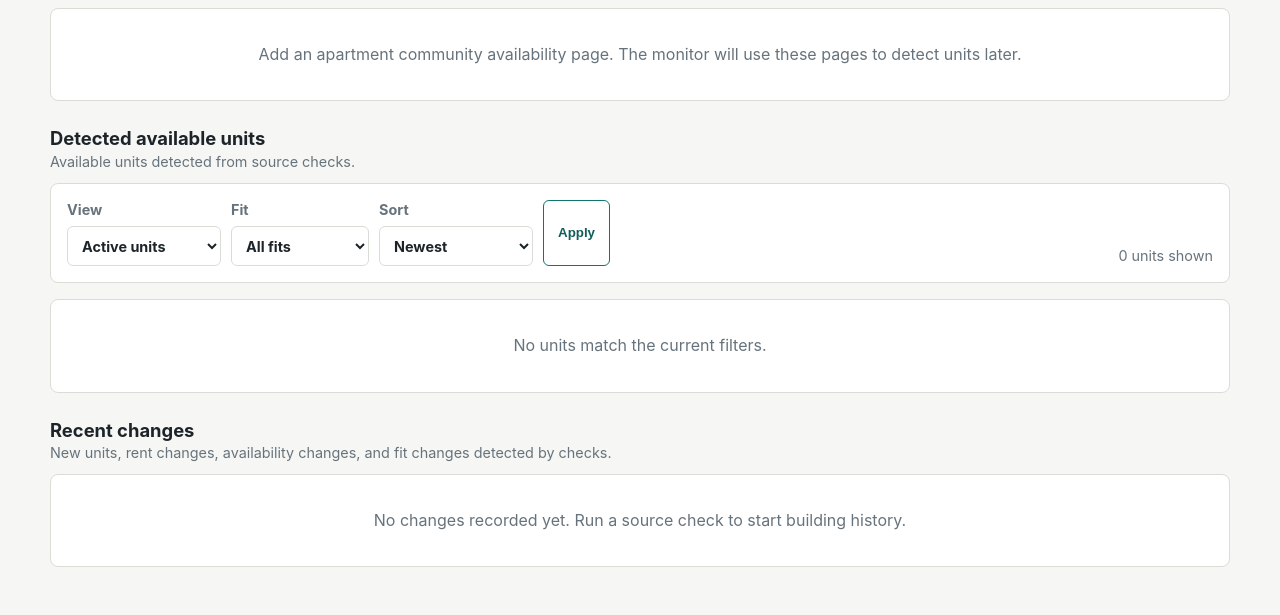
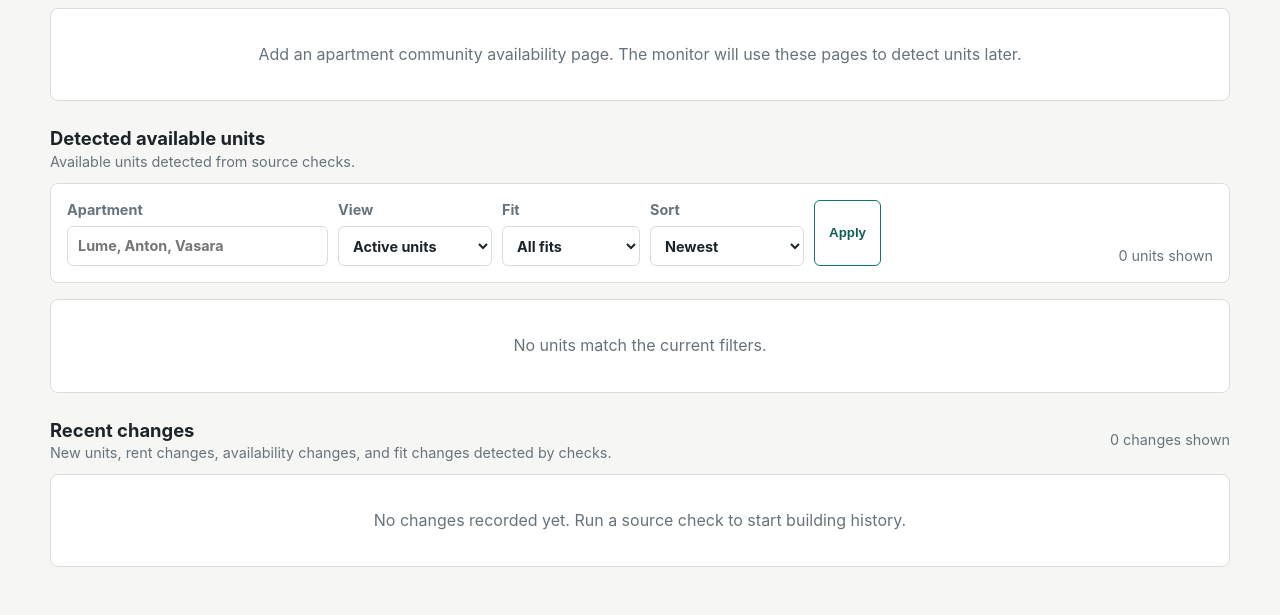
Before and after one commit to zl3152/monitor-rentals, a FastAPI app: page /board/dev-board in a window 1280 px wide. Shown: the part 189-804 px from the top of the page. Run offline with FastAPI, Linux system fonts and the light colour scheme; data that the repository does not hold is empty.

Commit message:
Add pagination and apartment filter

```diff
--- a/app/main.py
+++ b/app/main.py
@@ -51,7 +51,7 @@ UNIT_VIEWS = {
     "dismissed": "Dismissed units",
     "all": "All units",
 }
-UNITS_PER_PAGE = 20
+ITEMS_PER_PAGE = 10
 
 
 def format_pt(value: datetime | None) -> str:
@@ -74,9 +74,8 @@ def board_url(token: str, path: str = "") -> str:
     return f"/board/{token}{path}"
 
 
-def board_query_url(token: str, params: dict[str, object], unit_page: int) -> str:
-    query_params = {**params, "unit_page": unit_page}
-    return board_url(token, f"?{urlencode(query_params)}")
+def board_query_url(token: str, params: dict[str, object]) -> str:
+    return board_url(token, f"?{urlencode(params)}")
 
 
 @app.get("/", response_class=HTMLResponse)
@@ -92,6 +91,8 @@ def dashboard(
     unit_sort: str = "newest",
     unit_view: str = "active",
     unit_page: int = 1,
+    recent_page: int = 1,
+    apartment_name: str = "",
     email_test: str = "",
     email_error: str = "",
     heartbeat: str = "",
@@ -99,9 +100,14 @@ def dashboard(
     db: Session = Depends(get_db),
 ):
     require_board(token)
+    apartment_name = apartment_name.strip()
     sources = db.query(TrackedSource).order_by(TrackedSource.created_at.desc()).all()
     unit_view_key = unit_view if unit_view in UNIT_VIEWS else "active"
     unit_query = db.query(DetectedUnit).filter(DetectedUnit.is_available.is_(True))
+    if apartment_name:
+        unit_query = unit_query.join(TrackedSource).filter(
+            TrackedSource.name.ilike(f"%{apartment_name}%")
+        )
     if unit_view_key == "dismissed":
         unit_query = unit_query.filter(DetectedUnit.dismissed_at.is_not(None))
     elif unit_view_key == "active":
@@ -110,43 +116,87 @@ def dashboard(
         unit_query = unit_query.filter(DetectedUnit.fit_label == unit_fit)
     unit_sort_key = unit_sort if unit_sort in UNIT_SORTS else "newest"
     total_units = unit_query.count()
-    total_unit_pages = max(1, ceil(total_units / UNITS_PER_PAGE))
+    total_unit_pages = max(1, ceil(total_units / ITEMS_PER_PAGE))
     unit_page = min(max(unit_page, 1), total_unit_pages)
-    unit_offset = (unit_page - 1) * UNITS_PER_PAGE
+    unit_offset = (unit_page - 1) * ITEMS_PER_PAGE
     units = (
         unit_query.order_by(UNIT_SORTS[unit_sort_key][1])
         .offset(unit_offset)
-        .limit(UNITS_PER_PAGE)
+        .limit(ITEMS_PER_PAGE)
         .all()
     )
     unit_page_base_params = {
         "unit_view": unit_view_key,
         "unit_sort": unit_sort_key,
+        "recent_page": recent_page,
     }
     if unit_fit:
         unit_page_base_params["unit_fit"] = unit_fit
+    if apartment_name:
+        unit_page_base_params["apartment_name"] = apartment_name
     unit_pagination = {
         "page": unit_page,
-        "per_page": UNITS_PER_PAGE,
+        "per_page": ITEMS_PER_PAGE,
         "total": total_units,
         "total_pages": total_unit_pages,
         "start": unit_offset + 1 if total_units else 0,
         "end": min(unit_offset + len(units), total_units),
-        "prev_url": board_query_url(token, unit_page_base_params, unit_page - 1)
+        "prev_url": board_query_url(
+            token, {**unit_page_base_params, "unit_page": unit_page - 1}
+        )
         if unit_page > 1
         else "",
-        "next_url": board_query_url(token, unit_page_base_params, unit_page + 1)
+        "next_url": board_query_url(
+            token, {**unit_page_base_params, "unit_page": unit_page + 1}
+        )
         if unit_page < total_unit_pages
         else "",
     }
-    recent_changes = (
+    recent_query = (
         db.query(UnitChange)
+        .join(TrackedSource, UnitChange.source_id == TrackedSource.id)
         .outerjoin(DetectedUnit, UnitChange.unit_id == DetectedUnit.id)
         .filter(or_(UnitChange.unit_id.is_(None), DetectedUnit.dismissed_at.is_(None)))
-        .order_by(UnitChange.detected_at.desc())
-        .limit(50)
+    )
+    if apartment_name:
+        recent_query = recent_query.filter(TrackedSource.name.ilike(f"%{apartment_name}%"))
+    total_recent_changes = recent_query.count()
+    total_recent_pages = max(1, ceil(total_recent_changes / ITEMS_PER_PAGE))
+    recent_page = min(max(recent_page, 1), total_recent_pages)
+    recent_offset = (recent_page - 1) * ITEMS_PER_PAGE
+    recent_changes = (
+        recent_query.order_by(UnitChange.detected_at.desc())
+        .offset(recent_offset)
+        .limit(ITEMS_PER_PAGE)
         .all()
     )
+    recent_page_base_params = {
+        "unit_view": unit_view_key,
+        "unit_sort": unit_sort_key,
+        "unit_page": unit_page,
+    }
+    if unit_fit:
+        recent_page_base_params["unit_fit"] = unit_fit
+    if apartment_name:
+        recent_page_base_params["apartment_name"] = apartment_name
+    recent_pagination = {
+        "page": recent_page,
+        "per_page": ITEMS_PER_PAGE,
+        "total": total_recent_changes,
+        "total_pages": total_recent_pages,
+        "start": recent_offset + 1 if total_recent_changes else 0,
+        "end": min(recent_offset + len(recent_changes), total_recent_changes),
+        "prev_url": board_query_url(
+            token, {**recent_page_base_params, "recent_page": recent_page - 1}
+        )
+        if recent_page > 1
+        else "",
+        "next_url": board_query_url(
+            token, {**recent_page_base_params, "recent_page": recent_page + 1}
+        )
+        if recent_page < total_recent_pages
+        else "",
+    }
 
     return templates.TemplateResponse(
         "board.html",
@@ -157,12 +207,14 @@ def dashboard(
             "units": units,
             "unit_pagination": unit_pagination,
             "recent_changes": recent_changes,
+            "recent_pagination": recent_pagination,
             "unit_fits": UNIT_FITS,
             "selected_unit_fit": unit_fit,
             "unit_sorts": UNIT_SORTS,
             "selected_unit_sort": unit_sort_key,
             "unit_views": UNIT_VIEWS,
             "selected_unit_view": unit_view_key,
+            "selected_apartment_name": apartment_name,
             "email_test": email_test,
             "email_error": email_error,
             "heartbeat": heartbeat,
--- a/app/templates/board.html
+++ b/app/templates/board.html
@@ -109,6 +109,10 @@
 <section class="panel toolbar">
   <form class="filters" method="get">
     <label>
+      Apartment
+      <input name="apartment_name" value="{{ selected_apartment_name }}" placeholder="Lume, Anton, Vasara">
+    </label>
+    <label>
       View
       <select name="unit_view">
         {% for value, label in unit_views.items() %}
@@ -134,7 +138,7 @@
       </select>
     </label>
     <button class="button secondary" type="submit">Apply</button>
-    {% if selected_unit_fit or selected_unit_sort != "newest" or selected_unit_view != "active" %}
+    {% if selected_apartment_name or selected_unit_fit or selected_unit_sort != "newest" or selected_unit_view != "active" %}
       <a class="button secondary" href="/board/{{ token }}">Reset</a>
     {% endif %}
   </form>
@@ -230,6 +234,13 @@
     <h2>Recent changes</h2>
     <div class="meta">New units, rent changes, availability changes, and fit changes detected by checks.</div>
   </div>
+  <div class="meta">
+    {% if recent_pagination.total %}
+      Showing {{ recent_pagination.start }}-{{ recent_pagination.end }} of {{ recent_pagination.total }}
+    {% else %}
+      0 changes shown
+    {% endif %}
+  </div>
 </div>
 
 <section class="panel">
@@ -264,6 +275,21 @@
         {% endfor %}
       </tbody>
     </table>
+    {% if recent_pagination.total_pages > 1 %}
+      <div class="pagination">
+        {% if recent_pagination.prev_url %}
+          <a class="button secondary" href="{{ recent_pagination.prev_url }}">Previous</a>
+        {% else %}
+          <span class="button secondary disabled">Previous</span>
+        {% endif %}
+        <span class="meta">Page {{ recent_pagination.page }} of {{ recent_pagination.total_pages }}</span>
+        {% if recent_pagination.next_url %}
+          <a class="button secondary" href="{{ recent_pagination.next_url }}">Next</a>
+        {% else %}
+          <span class="button secondary disabled">Next</span>
+        {% endif %}
+      </div>
+    {% endif %}
   {% else %}
     <div class="empty">No changes recorded yet. Run a source check to start building history.</div>
   {% endif %}
```
